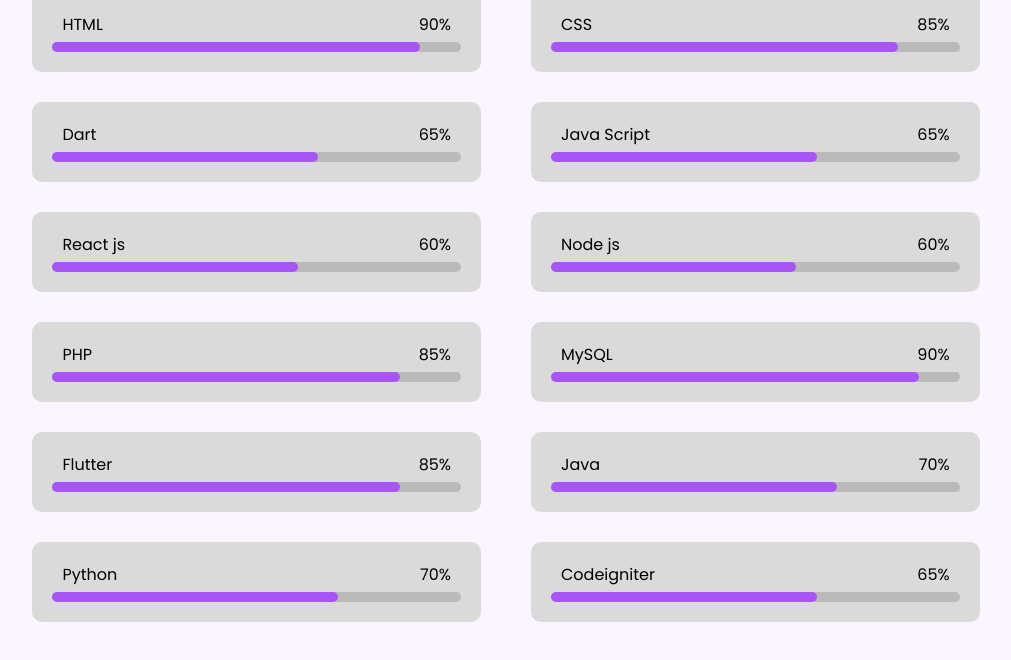
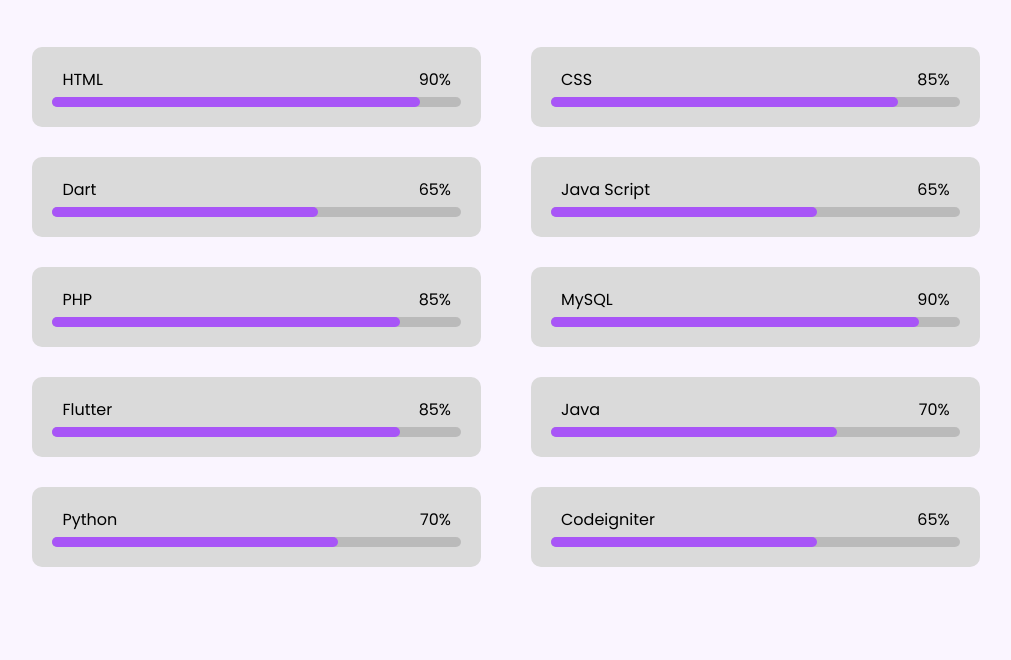
Before and after one commit to amizulfa/webprofile_Amida, a plain HTML site: page C_Morning_Amida Zulfa Laila/index.html in a window 1280 px wide. Shown: the part 2004-2664 px from the top of the page, without its empty margins (134-1145 px from the left). Drawn offline with Linux system fonts and the light colour scheme.

Commit message:
apus dikit

```diff
--- a/C_Morning_Amida Zulfa Laila/index.html
+++ b/C_Morning_Amida Zulfa Laila/index.html
@@ -103,24 +103,6 @@
                     </div>
                     <div class="bar">
                         <span class="js"></span>
-                    </div>
-                </div>
-                <div class="skill_bar">
-                    <div class="info">
-                        <p>React js</p>
-                        <P>60%</P>
-                    </div>
-                    <div class="bar">
-                        <span class="react"></span>
-                    </div>
-                </div>
-                <div class="skill_bar">
-                    <div class="info">
-                        <p>Node js</p>
-                        <P>60%</P>
-                    </div>
-                    <div class="bar">
-                        <span class="node"></span>
                     </div>
                 </div>
                 <div class="skill_bar">
--- a/C_Morning_Amida Zulfa Laila/style.css
+++ b/C_Morning_Amida Zulfa Laila/style.css
@@ -395,28 +395,7 @@ input:active {
       width: 65%;
   }
 }
-.skill_bar .bar .react{
-  width: 60%;
-  animation: react 2s;
-}
-@keyframes react {
-  0%{
-      width: 0%;
-  }100%{
-      width: 60%;
-  }
-}
-.skill_bar .bar .node{
-  width: 60%;
-  animation: node 2s;
-}
-@keyframes node {
-  0%{
-      width: 0%;
-  }100%{
-      width: 60%;
-  }
-}
+
 .skill_bar .bar .dart{
   width: 65%;
   animation: dart 2s;
```
